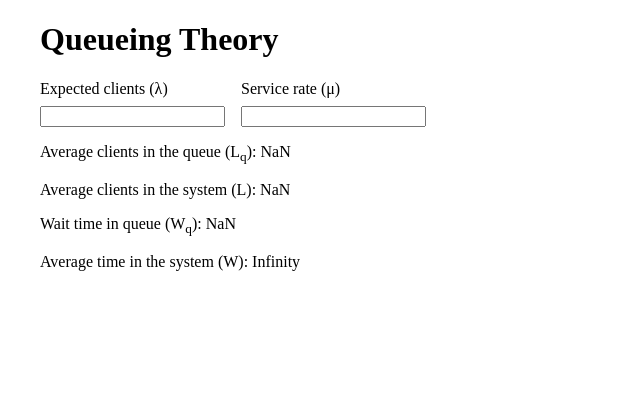
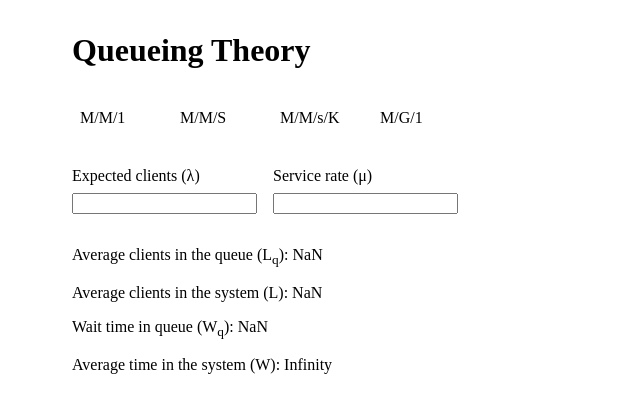
Before and after one commit to PedroRangelP/Queueing-Theory, a React app: page / in a window 1280 px wide. Shown: the top 412 px of the page, without its empty margins (0-640 px from the left). Built offline with nearby package versions, Linux system fonts and the light colour scheme.

Commit message:
Selector, round numbers and styles

```diff
--- a/src/App.js
+++ b/src/App.js
@@ -1,24 +1,34 @@
 import React, { useState } from 'react'
+import './reset.css'
+import './styles.css'
+
+import Selector from './components/Selector'
 import Form from './components/Form'
 import Layout from './components/Layout'
 import Results from './components/Results'
 import calculateMM1 from './utils/MM1'
 
-// import './reset.css'
-import './styles.css'
+const selectorOptions = { MM1: 'M/M/1', MMs: 'M/M/S', MMsK: 'M/M/s/K', MG1: 'M/G/1'}
 
 const App = () => {
     const [results, setResults] = useState({})
+    const [selection, setSelection] = useState('')
 
     const formChangeHandler = (lambda, mu) => {
         const results = calculateMM1(lambda, mu)
         setResults(results)
     }
 
+    const selectionHandler = (selection) => {
+        setSelection(selection)
+    }
+    console.log(`Selection: ` + selection)
+
     return (
         <Layout>
-            <h1>Queueing Theory</h1>
-            <Form onChange={formChangeHandler}/>
+            <h1 className='title'>Queueing Theory</h1>
+            <Selector options={selectorOptions} onSelect={selectionHandler} />
+            <Form onChange={formChangeHandler} />
             <Results data={results} />
         </Layout>
     )
--- a/src/components/Results.js
+++ b/src/components/Results.js
@@ -4,7 +4,7 @@ const Results = ({ data }) => {
     const { Lq, L, Wq, W } = data
 
     return (
-        <div>
+        <div className='results'>
             <p>Average clients in the queue (L<sub>q</sub>): {Lq}</p>
             <p>Average clients in the system (L): {L}</p>
             <p>Wait time in queue (W<sub>q</sub>): {Wq}</p>
--- /dev/null
+++ b/src/components/Selector.js
@@ -0,0 +1,19 @@
+import React from 'react'
+
+const Selector = ({ options, onSelect }) => {
+    const handleSelection = (event) => {
+        const selection = event.target.textContent
+        onSelect(selection)
+    }
+
+    const optionValues = Object.values(options)
+    const optionItems = optionValues.map(option => <li onClick={handleSelection} key={option}>{option}</li>)
+
+    return (
+        <ul className='selector'>
+            {optionItems}
+        </ul>
+    )
+}
+
+export default Selector
--- a/src/styles.css
+++ b/src/styles.css
@@ -1,3 +1,24 @@
+.title {
+    margin: 2rem 0;
+    font-weight: bold;
+}
+
+.selector {
+    margin: 2rem 0;
+}
+
+.selector > li {
+    cursor: pointer;
+    display: inline-block;
+    max-width: 100px;
+    width: 100%;
+    padding: 0.5rem;
+}
+
+.selector > li:hover {
+    background-color: #979797;
+}
+
 .layout {
     max-width: 1200px;
     width: 100%;
@@ -6,8 +27,10 @@
 }
 
 .model-inputs {
+    margin: 2rem 0;
     display: flex;
     flex-direction: row;
+    flex-wrap: wrap;
     gap: 1rem;
 }
 
@@ -16,3 +39,10 @@
     flex-direction: column;
     gap: 0.5rem;
 }
+
+.results {
+    margin: 2rem 0;
+    display: flex;
+    flex-direction: column;
+    gap: 1rem;
+}
--- a/src/utils/MM1.js
+++ b/src/utils/MM1.js
@@ -1,10 +1,12 @@
+import round from './round-number'
+
 const calculateMM1 = (lambda, mu) => {
     console.log("Calculating MM1")
 
-    const Lq = Math.pow(lambda, 2) / (mu * (mu - lambda))
-    const L = lambda / (mu - lambda)
-    const Wq = lambda / (mu * (mu - lambda))
-    const W = 1 / (mu - lambda)
+    const Lq = round(Math.pow(lambda, 2) / (mu * (mu - lambda)))
+    const L = round(lambda / (mu - lambda))
+    const Wq = round(lambda / (mu * (mu - lambda)))
+    const W = round(1 / (mu - lambda))
 
     return { Lq, L, Wq, W }
 }
--- /dev/null
+++ b/src/utils/round-number.js
@@ -0,0 +1,7 @@
+const round = (num) => {
+    // Rounds the number two decimal places
+    const roundedNum = Math.round((num + Number.EPSILON) * 100) / 100
+    return roundedNum
+}
+
+export default round
```
